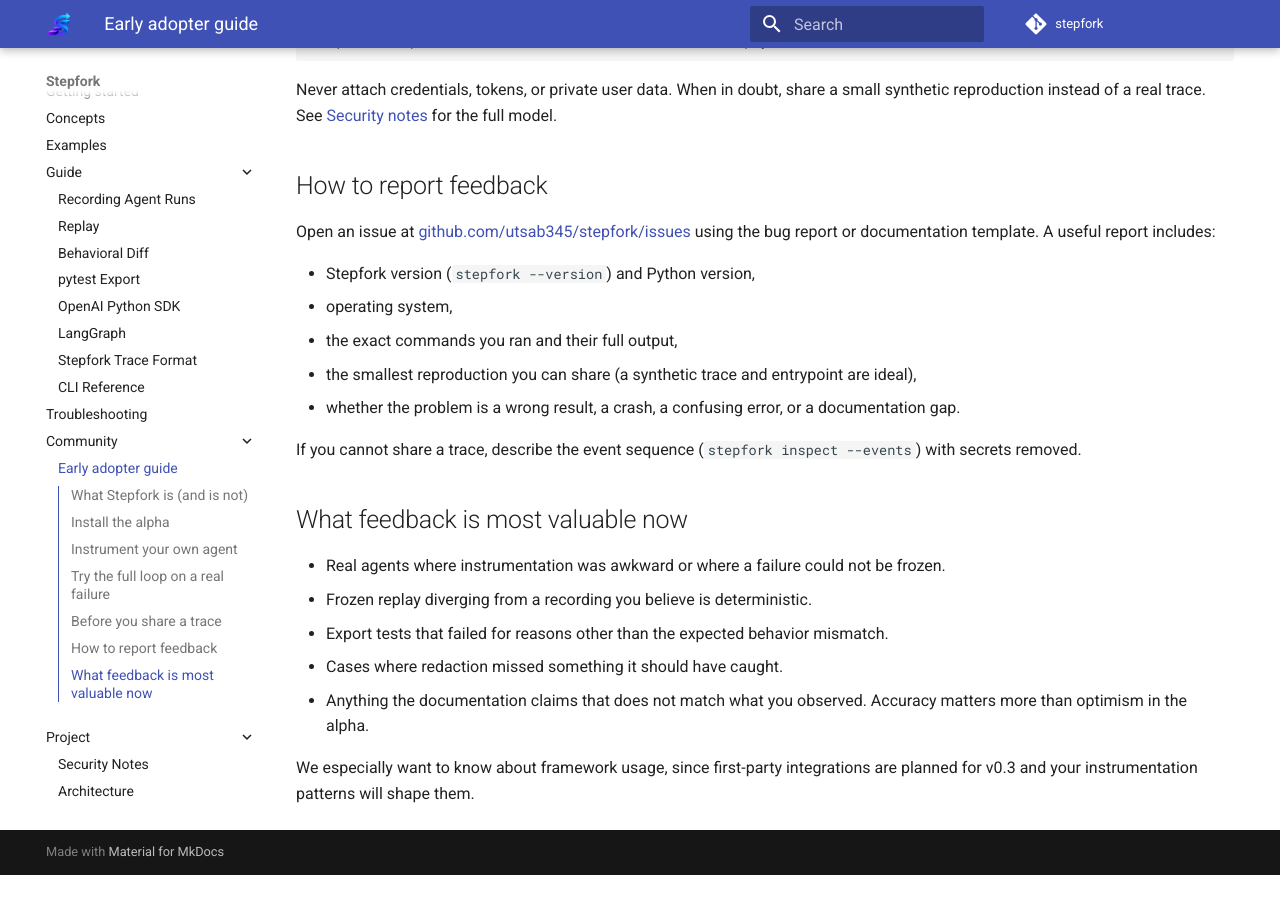
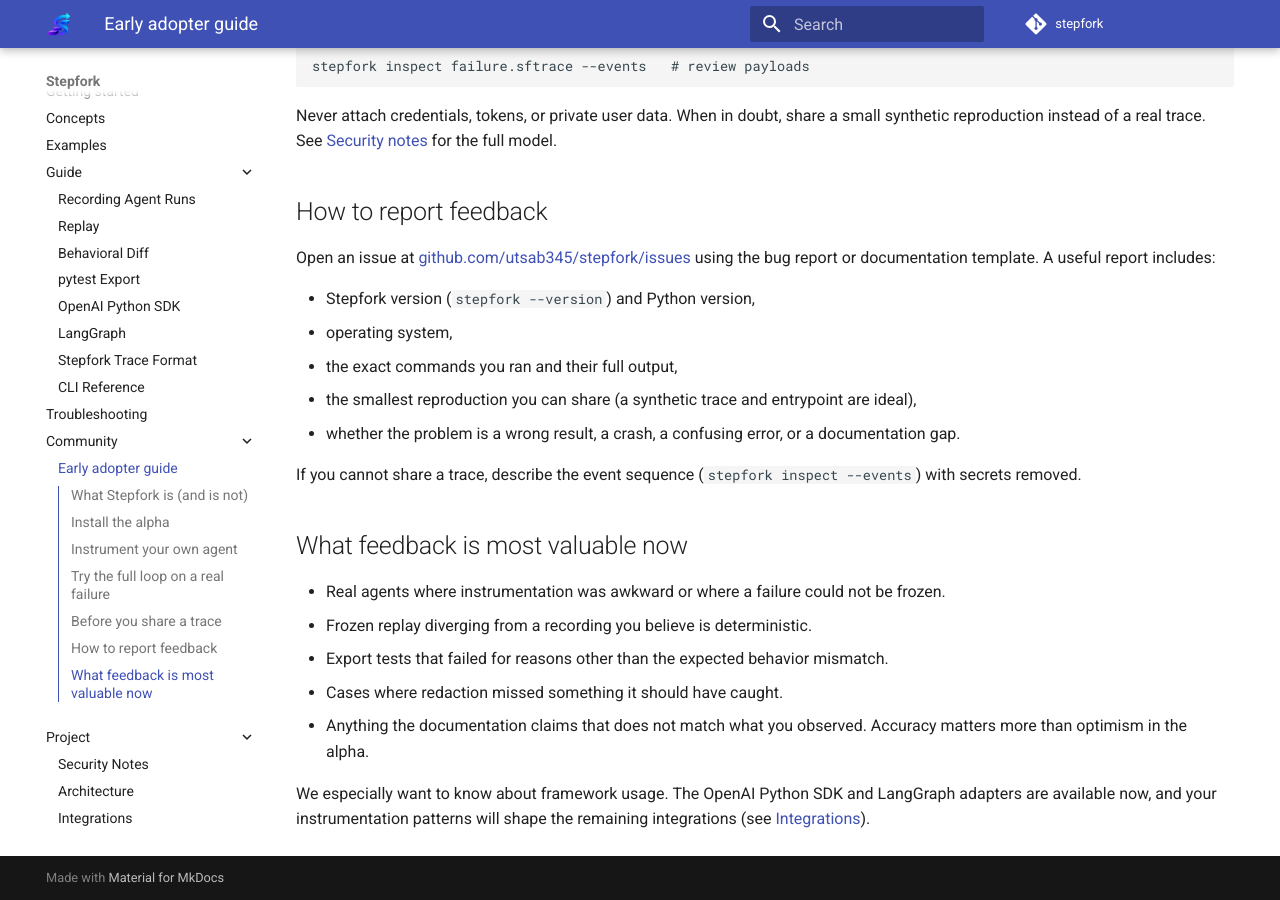
Before and after one commit to utsab345/stepfork, an MkDocs documentation site: the page built from docs/community/early-adopter-guide.md, in a window 1280 px wide and 900 px high, scrolled down 2280 px. Built offline with MkDocs 1.6.1 and Material for MkDocs 9.7.7, drawn with Linux system fonts in a browser that asks for light colours; comment, search, counter and statistics services are not loaded; before the commit the page ends 3155 px from its top, so only the background shows below that; some of the changed text lies outside the part shown.

```diff
--- a/docs/community/early-adopter-guide.md
+++ b/docs/community/early-adopter-guide.md
@@ -21,8 +21,9 @@ It is **not**:
 - a sandbox (replay runs your own code with your own privileges),
 - an automatic minimizer (the exported test uses the full recorded run; see the
   [roadmap](https://github.com/utsab345/stepfork/blob/main/README.md#roadmap)),
-- a framework integration layer (LangGraph, OpenAI Agents, and MCP support are
-  planned; see [Future integrations](../integrations.md)).
+- a framework integration layer (the OpenAI Python SDK and LangGraph adapters
+  are optional add-ons; OpenAI Agents and MCP support are planned. See
+  [Integrations](../integrations.md)).
 
 ## Install the alpha
 
@@ -143,6 +144,6 @@ If you cannot share a trace, describe the event sequence (`stepfork inspect
 - Anything the documentation claims that does not match what you observed.
   Accuracy matters more than optimism in the alpha.
 
-We especially want to know about framework usage, since first-party
-integrations are planned for v0.3 and your instrumentation patterns will shape
-them.
+We especially want to know about framework usage. The OpenAI Python SDK and
+LangGraph adapters are available now, and your instrumentation patterns will
+shape the remaining integrations (see [Integrations](../integrations.md)).
```
Also changed, not shown: README.md (+13 -5 lines), docs/pypi-publishing.md (+5 -4 lines).
